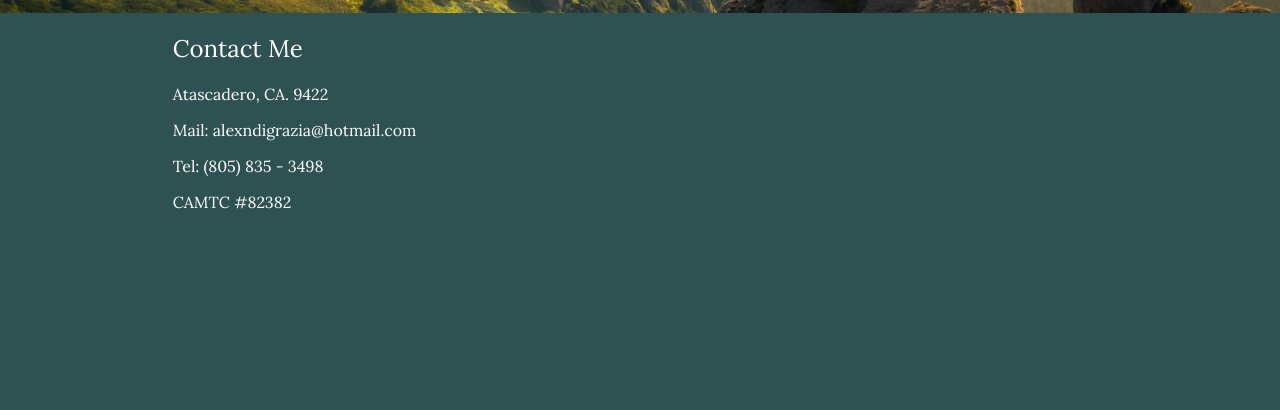
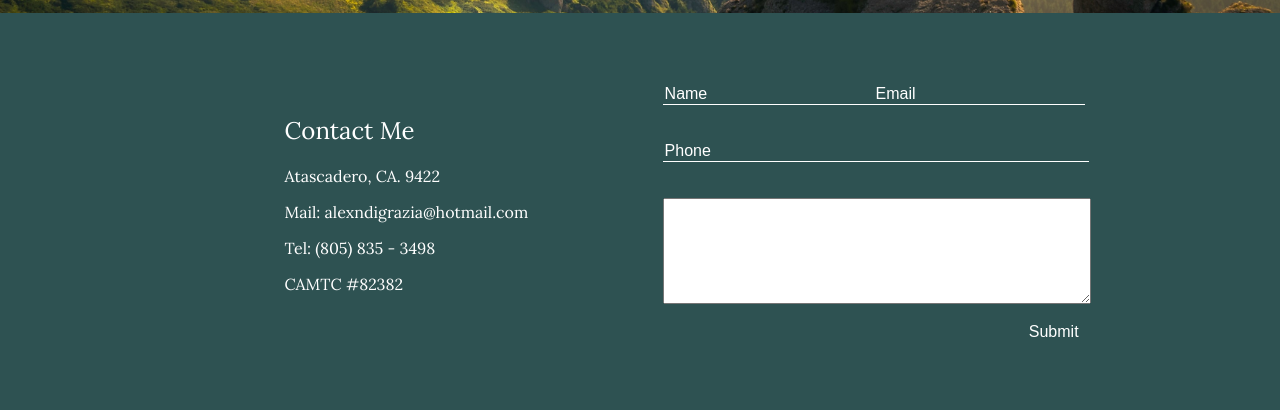
Before and after one commit to AlexDiGrazia/Golden-Elixir-Healing-Arts, a plain HTML site: page index.html in a window 1280 px wide. Shown: the part 2362-2772 px from the top of the page. Drawn offline with Linux system fonts and the light colour scheme.

Commit message:
contact form in footer almost done.  Also got both elements centered in contact form

```diff
--- /dev/null
+++ b/contact_form.css
@@ -0,0 +1,41 @@
+form.contact_form {
+  display: flex;
+  flex-direction: column;
+  gap: 18px;
+}
+
+.top_line_of_form {
+  display: flex;
+  justify-content: space-between;
+}
+
+.contact_form_text_input {
+  border: none;
+  border-bottom: 1px solid white;
+  background-color: transparent;
+  width: 100%;
+  font-size: 1rem;
+}
+
+.contact_form_text_input::placeholder {
+  color: white;
+}
+
+.contact_form textarea {
+  width: 100%;
+  height: 100px;
+}
+
+.submit_form_btn {
+  width: fit-content;
+  border: none;
+  background-color: transparent;
+  color: white;
+  align-self: flex-end;
+  transition: 0.25s;
+  font-size: 1rem;
+}
+
+.submit_form_btn:hover {
+  color: #9e7040;
+}
--- a/index.html
+++ b/index.html
@@ -6,6 +6,7 @@
     <meta name="viewport" content="width=device-width, initial-scale=1.0" />
     <link rel="stylesheet" href="styles.css" />
     <link rel="stylesheet" href="utility.css" />
+    <link rel="stylesheet" href="contact_form.css" />
     <link rel="preconnect" href="https://fonts.googleapis.com" />
     <link rel="preconnect" href="https://fonts.gstatic.com" crossorigin />
     <link
@@ -166,6 +167,7 @@
       <div class="max-width-container">
         <div class="contact-section-flex-container">
           <div class="left">
+            <div class="contact_info">
               <h2>Contact Me</h2>
               <p>Atascadero, CA. 9422</p>
               <p>
@@ -177,7 +179,40 @@
               <p>Tel: (805) 835 - 3498</p>
               <p>CAMTC #82382</p>
             </div>
-          <div class="right"></div>
+          </div>
+          <div class="right">
+            <form class="contact_form" action="">
+              <div class="top_line_of_form">
+                <label for="name"></label>
+                <input
+                  id="name"
+                  name="name"
+                  type="text"
+                  placeholder="Name"
+                  class="contact_form_text_input"
+                />
+                <label for="email"></label>
+                <input
+                  id="email"
+                  name="email"
+                  type="text"
+                  placeholder="Email"
+                  class="contact_form_text_input"
+                />
+              </div>
+              <label for="phone"></label>
+              <input
+                id="phone"
+                name="phone"
+                type="text"
+                placeholder="Phone"
+                class="contact_form_text_input"
+              />
+              <label for="message"></label>
+              <textarea name="message" id="message"></textarea>
+              <input type="submit" value="Submit" class="submit_form_btn" />
+            </form>
+          </div>
         </div>
       </div>
     </section>
--- a/styles.css
+++ b/styles.css
@@ -363,6 +363,13 @@ section.three {
   display: flex;
 }
 
+#contact .contact-section-flex-container .left,
+#contact .contact-section-flex-container .right {
+  display: flex;
+  align-items: center;
+  justify-content: center;
+}
+
 #contact .contact-section-flex-container .left {
   /* border: 1px solid aqua; */
   width: 100%;
@@ -378,6 +385,7 @@ section.three {
   font-optical-sizing: auto;
   font-weight: 200;
   font-style: normal;
+  margin-top: 0;
 }
 
 #contact .contact-section-flex-container .left p a {
```
Lines whose indentation alone changed are shown as unchanged.
